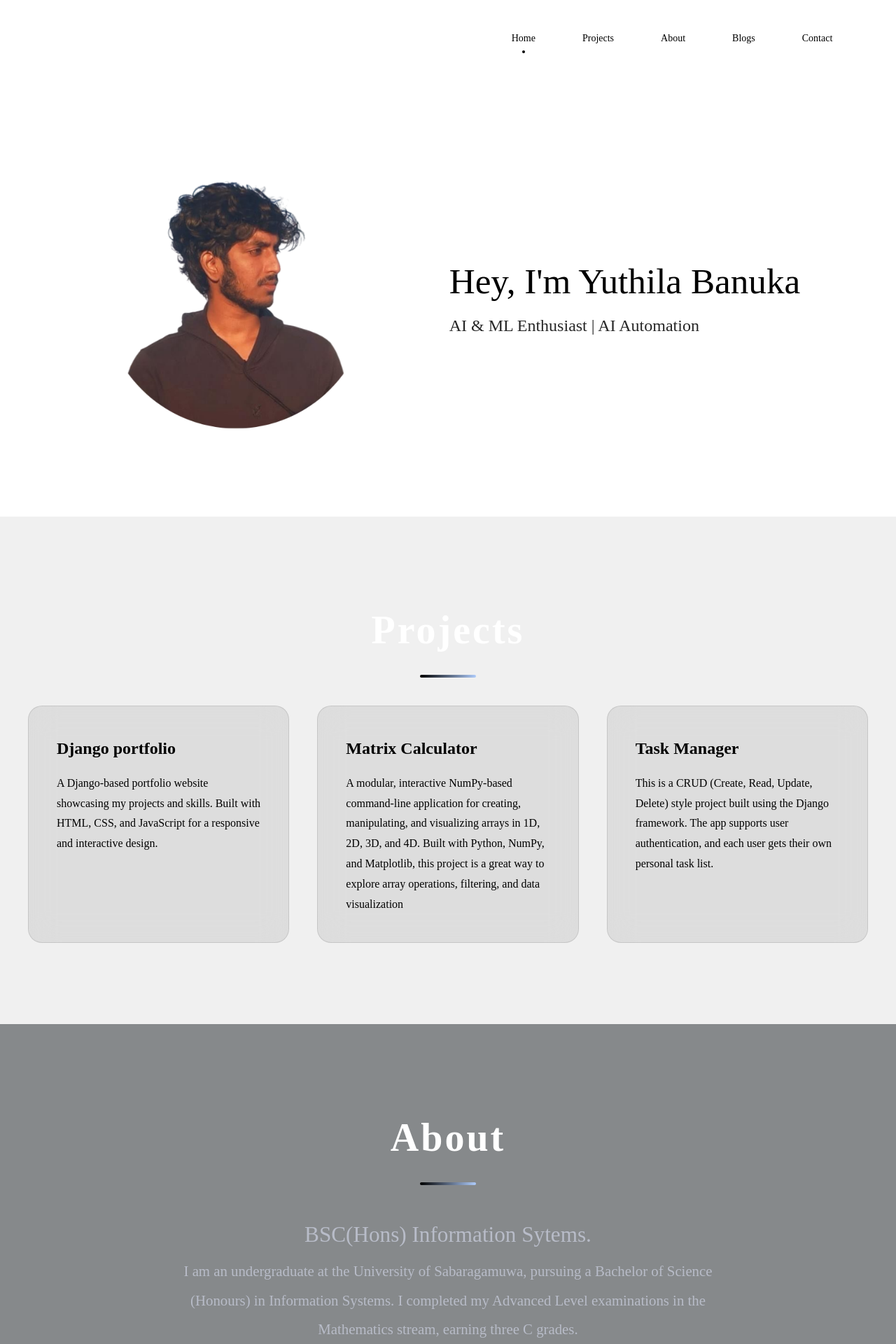
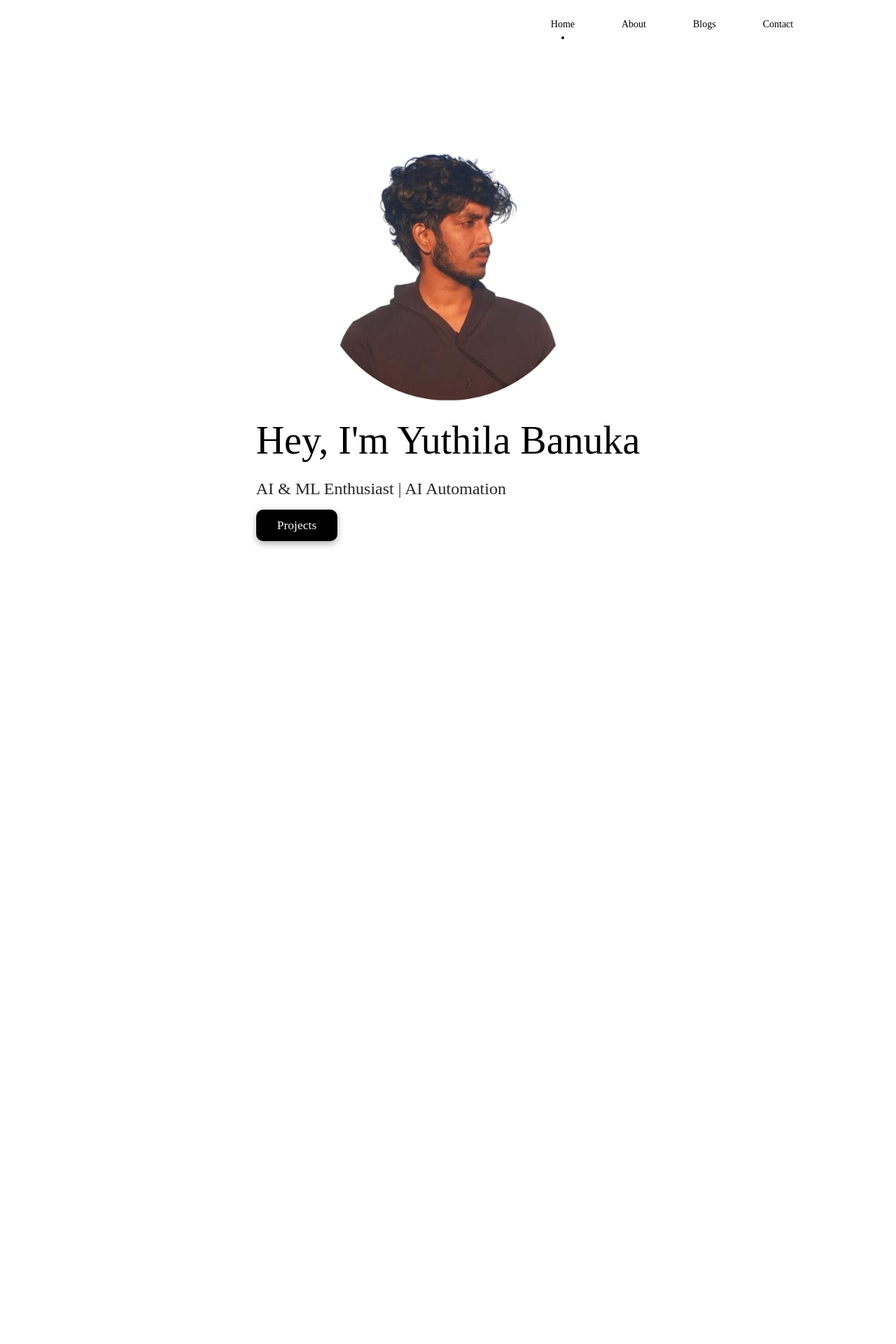
Before and after one commit to Banuka2540/Django-portfolio, a Django app: page / in a window 1280 px wide; the page is wider, and only the part inside the window is pictured. Shown: the top 1920 px of that part at 70% size. After the commit the page ends 781 px from the top of that part, so only its background shows below. Run offline with Django 5.2, Linux system fonts and the light colour scheme.

Commit message:
updated the UI

```diff
--- a/static/css/styles.css
+++ b/static/css/styles.css
@@ -29,7 +29,7 @@
             left: 0;
             width:150%;
             z-index: 1000;
-            padding: 40px 0px;
+            padding: 20px 0px;
             backdrop-filter: blur(20px);
             color:#000000;
             background: rgba(255, 255, 255, 0.9);
@@ -77,7 +77,7 @@
         /* Sections */
         section {
 
-            padding: 9% 0;
+            padding: 10% 0;
             display: flex;
             align-items: center;
             justify-content: center;
@@ -91,7 +91,7 @@
             display: flex;
             align-items: center;
             justify-content: center;
-            gap: 10%;
+            gap: 15%;
             flex-wrap: wrap;
         }
 
@@ -104,9 +104,9 @@
 
         }
         .intro-text {
-            font-size: 3.2rem;
+            font-size: 3.5rem;
             font-family: 'Poppins';
-            font-weight: 400;
+            font-weight:500;
             color: #000000;
             background-clip: text;
             animation: fadeInUp 1.2s ease-out;
@@ -116,9 +116,18 @@
             font-size: 1.5rem;
             color: #272727;
             font-weight: 400;
-            margin-bottom: 0;
+            margin-bottom: 10px;
             opacity: 0;
             animation: fadeInUp 1.2s ease-out 0.3s forwards;
+        }
+
+        .arrow{
+            width: 150px;
+            height: 40px;
+
+
+            opacity: 0;
+            animation: fadeInUp 1.2s ease-out 0.6s forwards;
         }
 
         /* Section Styling */
@@ -151,6 +160,30 @@
             transform: translateX(-50%);
             border-radius: 2px;
         }
+
+
+        /* CSS */
+.projects-btn {
+  background-color: black;
+  color: white;
+  border: none;
+  padding: 12px 30px;
+  font-size: 1.1rem;
+  font-weight: 200;
+  border-radius: 10px;
+  cursor: pointer;
+  transition: all 0.3s ease;
+  box-shadow: 0 4px 10px rgba(0, 0, 0, 0.3);
+  opacity: 0;
+animation: fadeInUp 1.2s ease-out 0.3s forwards;
+}
+
+/* Hover animation */
+.projects-btn:hover {
+  transform: translateY(-3px) scale(1.05);
+  box-shadow: 0 8px 20px rgba(0, 0, 0, 0.5);
+  background-color: #000000; /* Slightly lighter black for effect */
+}
 
         /* Projects Section */
         #projects {
--- a/templates/home.html
+++ b/templates/home.html
@@ -16,7 +16,6 @@
     <nav>
         <ul class="nav-links">
             <li><a href="#home" class="nav-link">Home</a></li>
-            <li><a href="#projects" class="nav-link">Projects</a></li>
             <li><a href="#about" class="nav-link">About</a></li>
             <li><a href="#blogs" class="nav-link">Blogs</a></li>
             <li><a href="#contact" class="nav-link">Contact</a></li>
@@ -32,89 +31,19 @@
         <h1 class="intro-text">Hey, I'm Yuthila Banuka</h1>
 
         <p class="intro-subtitle">AI & ML Enthusiast  |  AI Automation </p>
+
+        <button class="projects-btn">Projects</button>
+
         </div>
+
+
 
     </section>
 
 
-    <!-- Projects Section -->
-    <section id="projects">
-        <div class="section-container">
-            <h2 class="section-title">Projects</h2>
-            <div class="projects-grid">
-                <div class="project-card">
-                    <h3>Django portfolio</h3>
-                    <p>A Django-based portfolio website showcasing my projects and skills. Built with HTML, CSS, and JavaScript for a responsive and interactive design.</p>
-                </div>
-                <div class="project-card">
-                    <h3>Matrix Calculator</h3>
-                    <p>A modular, interactive NumPy-based command-line application for creating, manipulating, and visualizing arrays in 1D, 2D, 3D, and 4D. Built with Python, NumPy, and Matplotlib, this project is a great way to explore array operations, filtering, and data visualization</p>
-                </div>
-                <div class="project-card">
-                    <h3>Task Manager</h3>
-                    <p>This is a CRUD (Create, Read, Update, Delete) style project built using the Django framework. The app supports user authentication, and each user gets their own personal task list.</p>
-                </div>
-            </div>
-        </div>
-    </section>
-
-    <!-- About Section -->
-    <section id="about">
-        <div class="section-container">
-            <h2 class="section-title">About</h2>
-            <div class="about-content">
-                <h2>BSC(Hons) Information Sytems.</h2>
-                <p>I am an undergraduate at the University of Sabaragamuwa, pursuing a Bachelor of Science (Honours) in Information Systems. I completed my Advanced Level examinations in the Mathematics stream, earning three C grades.</p>
-
-                <h2>Worked at Srilankan Airlines.</h2>
-                <p>I gained professional experience working at SriLankan Airlines for seven months, where I operated in a fast-paced, customer-focused environment. </p>
-
-                <h2>Completed AL / OL in Kingswood College,Kandy.</h2>
-                <p>I completed my Ordinary Level and Advanced Level education at Kingswood College, Kandy. My time there allowed me to build a solid academic foundation while cultivating discipline, critical thinking, and a lifelong passion for learning that continues to guide my higher education and career goals.</p>
-            </div>
-        </div>
-    </section>
 
 
 
-    <!-- Blogs Section -->
-    <section id="blogs">
-        <div class="section-container">
-            <h2 class="section-title">Blogs</h2>
-            <div class="blog-content">
-                <p>Welcome to my digital space where I share insights, tutorials, and thoughts about technology, development best practices, and industry trends.</p>
-                <p>From deep technical dives into frameworks and tools to discussions about the future of software development, you'll find content that aims to inspire and inform the developer community.</p>
-                <p>Stay tuned for regular updates covering everything from code optimization techniques to emerging technologies that are shaping our digital landscape.</p>
-            </div>
-        </div>
-    </section>
-
-
-
-    <!-- Contact Section -->
-    <section id="contact">
-        <div class="section-container">
-            <h2 class="section-title">Contact</h2>
-            <div class="blog-content">
-                <p style="margin-bottom: 50px;">Let's collaborate and create something amazing together. Whether you have a project idea, want to discuss opportunities, or just want to connect, I'd love to hear from you.</p>
-            </div>
-            <form class="contact-form" onsubmit="handleSubmit(event)">
-                <div class="form-group">
-                    <label for="name">Name</label>
-                    <input type="text" id="name" name="name" placeholder="Your Name" required>
-                </div>
-                <div class="form-group">
-                    <label for="email">Email</label>
-                    <input type="email" id="email" name="email" placeholder="your.email@example.com" required>
-                </div>
-                <div class="form-group">
-                    <label for="message">Message</label>
-                    <textarea id="message" name="message" rows="6" placeholder="Tell me about your project or just say hello..." required></textarea>
-                </div>
-                <button type="submit" class="submit-btn">Send Message</button>
-            </form>
-        </div>
-    </section>
 
     <script src="{% static 'js/main.js' %}"></script>
 </body>
```
Also changed, not shown: templates/about.html (added, +76 -0 lines).
